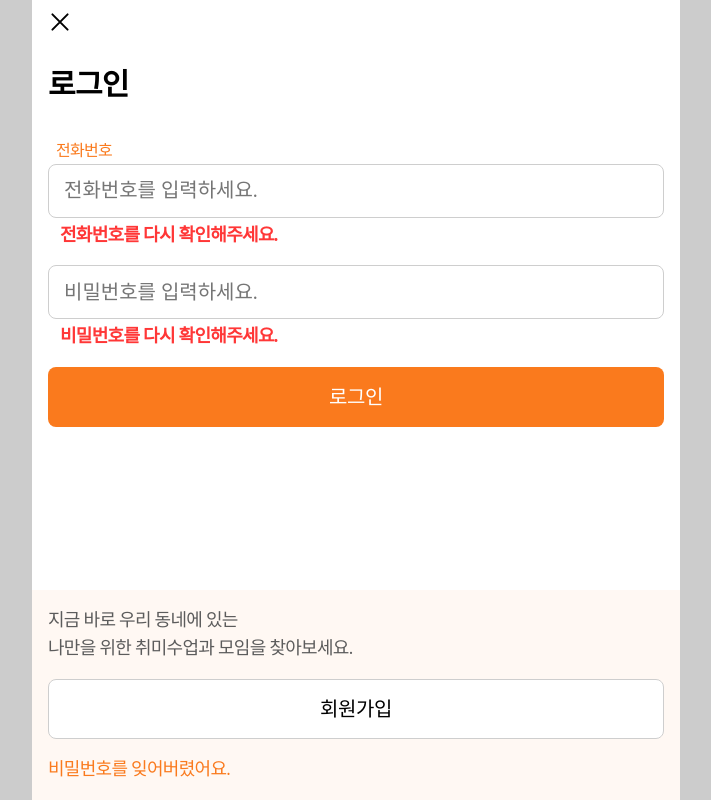
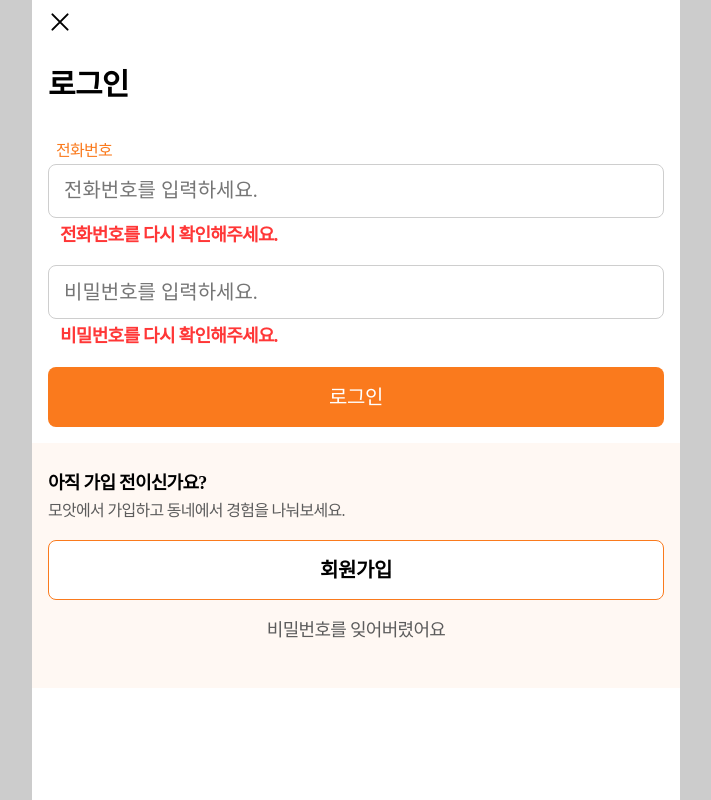
Before and after one commit to DEV-Alpaca/Moat-frontend, a React (Create React App) app: page /login in a window 1280 px wide. Shown: the whole page, without its empty margins (284-995 px from the left). Built offline with nearby package versions, Linux system fonts and the light colour scheme; a web font is replaced by a local one.

Commit message:
fix/auth/login

```diff
--- a/src/components/login/LoginForm.js
+++ b/src/components/login/LoginForm.js
@@ -10,13 +10,11 @@ import palette from '../../lib/styles/paletts';
 import Padding from '../common/Padding';
 import r from '../../lib/styles/Rem';
 
-const StyledDiv = styled.div`
+const StyledDiv = styled(Form)`
   box-sizing: border-box;
 
-  position: fixed;
   width: 100%;
-  max-width: 36rem;
-  bottom: 0;
+  padding-top: ${r[26]}rem;
 `;
 
 const LoginForm = () => {
@@ -55,18 +53,32 @@ const LoginForm = () => {
         <Padding />
         <Button>로그인</Button>
       </Form>
-      <StyledDiv>
-        <Form background={`${palette.orange5}`}>
-          <Text gray> 지금 바로 우리 동네에 있는</Text>
-          <Text gray> 나만을 위한 취미수업과 모임을 찾아보세요.</Text>
-          <Padding />
 
-          <Button white>회원가입 </Button>
-          <Padding />
-          <Text orange style={{ cursor: 'pointer' }}>
-            비밀번호를 잊어버렸어요.
-          </Text>
-        </Form>
+      <StyledDiv background={`${palette.orange5}`}>
+        <Text fontWeight={800}> 아직 가입 전이신가요?</Text>
+        <Text gray fontSize={16}>
+          모앗에서 가입하고 동네에서 경험을 나눠보세요.
+        </Text>
+        <Padding />
+
+        <Button
+          white
+          style={{ border: `1px solid ${palette.orange}`, fontWeight: '800' }}
+        >
+          회원가입{' '}
+        </Button>
+        <Padding />
+        <Text
+          gray
+          style={{
+            cursor: 'pointer',
+            textAlign: 'center',
+            marginBottom: `${r[28]}rem`,
+          }}
+          fontSize={18}
+        >
+          비밀번호를 잊어버렸어요
+        </Text>
       </StyledDiv>
     </>
   );
```
